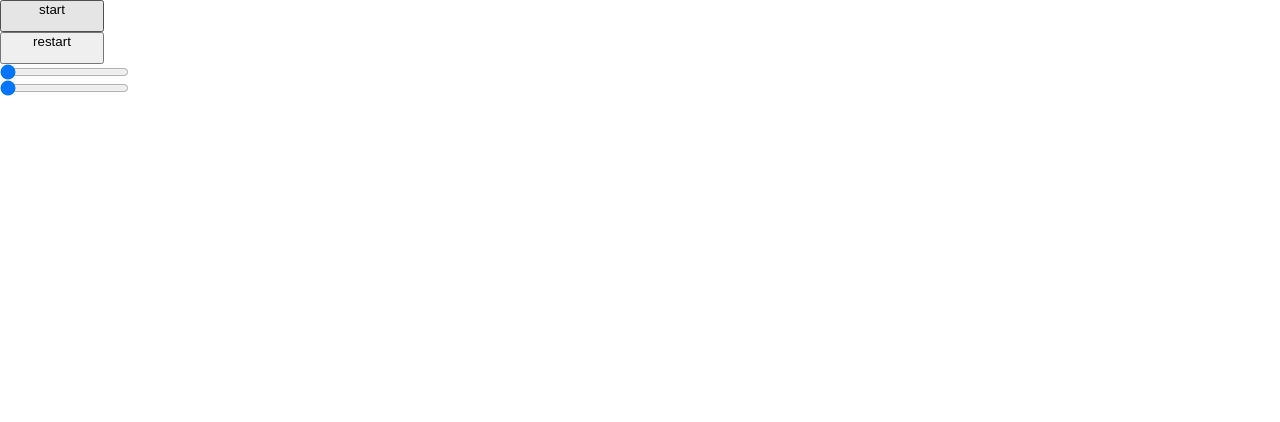
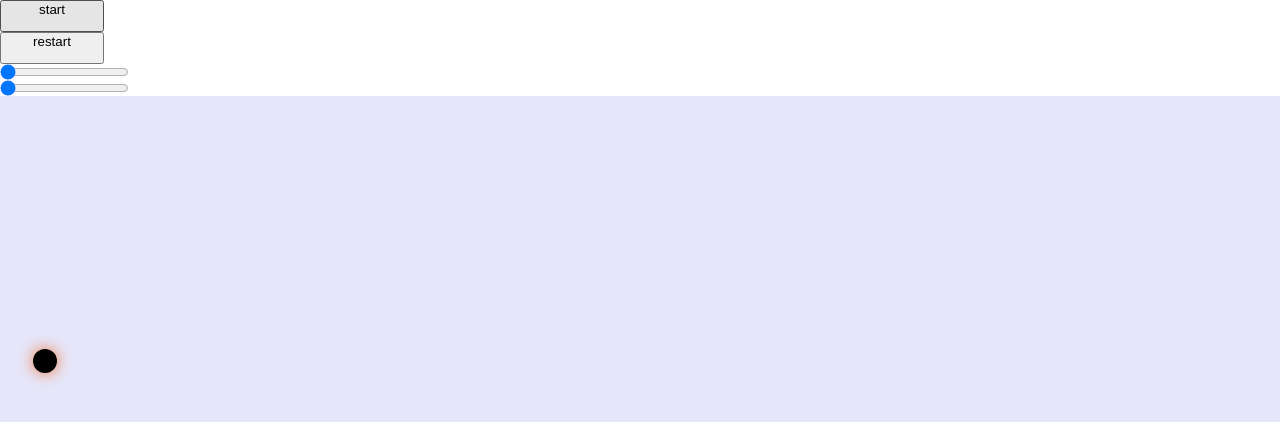
Before and after one commit to BroksDMG/JavaScript-lab, a plain HTML site: page lab-8/index.html in a window 1280 px wide. Both pictures are taken after a click on the button "restart". Drawn offline with Linux system fonts and the light colour scheme.

Commit message:
line slider

```diff
--- a/lab-8/index.html
+++ b/lab-8/index.html
@@ -10,10 +10,10 @@
     <button class="start button">start</button>
     <button class="restart button">restart</button>
     <div class="slideContainer ball">
-        <input type="range" min="1" max="100" value="1" id="myRange" class="slider">
+        <input type="range" min="1" max="100" value="1" id="ballRange" class="sliderBall">
     </div>
-    <div class="slideContainer stroke">
-        <input type="range" min="1" max="80" value="1" id="myRange" class="slider">
+    <div class="slideContainer line">
+        <input type="range" min="1" max="80" value="1" id="lineRange" class="sliderLine">
     </div>
    <canvas id="canvas"></canvas>
 </body>
--- a/lab-8/index.js
+++ b/lab-8/index.js
@@ -3,15 +3,16 @@ import Ball from "./ball.js";
 const canvas =document.getElementById('canvas');
 const start =document.querySelector('.start');
 const restart =document.querySelector('.restart');
-const slider =document.getElementById('myRange');
-const output =document.getElementById('value');
+const ballslider =document.getElementById('ballRange');
+const lineSlider = document.getElementById('lineRange');
 const width = window.innerWidth;
 const height = window.innerHeight;
 canvas.width=width;
 canvas.height=height;
 let numberOfballs;
+let balls;
 const ctx = canvas.getContext('2d');
-const distansey=height*0.2;
+let distansey;
 function random(min, max) {
     return Math.floor(Math.random() * (max - min + 1)) + min;
 }
@@ -21,7 +22,7 @@ function drawLine(x1,y1,x2,y2){
     ctx.lineTo(x2,y2);
     ctx.stroke();
 }
-const balls=[];
+;
 function createBall(){
     while(balls.length<numberOfballs){
         let size =random(10,15)
@@ -57,12 +58,28 @@ function animation(){
     }
     requestAnimationFrame(animation);
 }
+function endAnimation(){
+      balls=[]
+      numberOfballs=0;
+      distansey=0;
+}
 start.addEventListener('click',function(){
-    numberOfballs=slider.value
+    balls=[];
+    numberOfballs=ballslider.value
+    distansey=height*lineSlider.value/100;
+
     animation();
     console.log(numberOfballs);
+    console.log(distansey);
     createBall();
 })
 restart.addEventListener('click',function(){
+    endAnimation();
+    numberOfballs=ballslider.value
+    distansey=height*lineSlider.value/100;
 
+    animation();
+    console.log(numberOfballs);
+    console.log(distansey);
+    createBall()
 })
```
